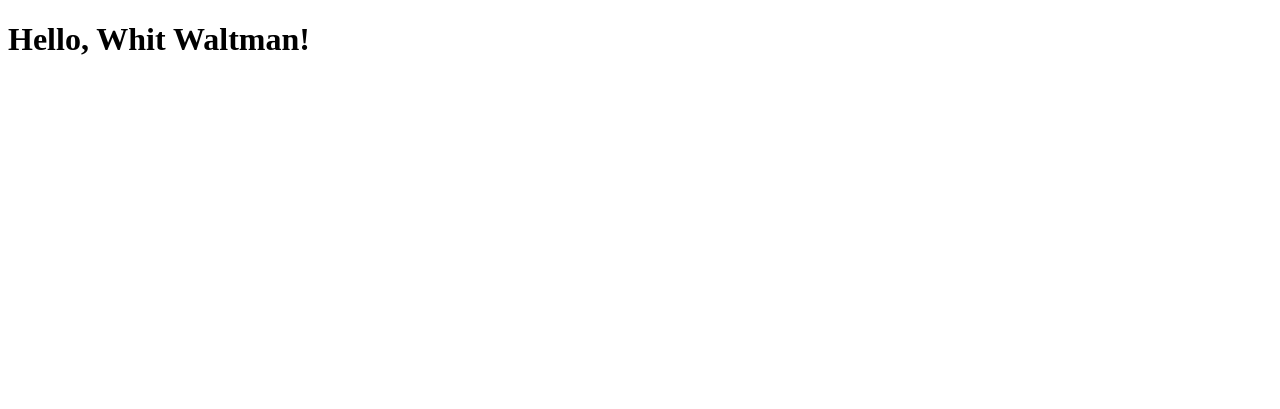
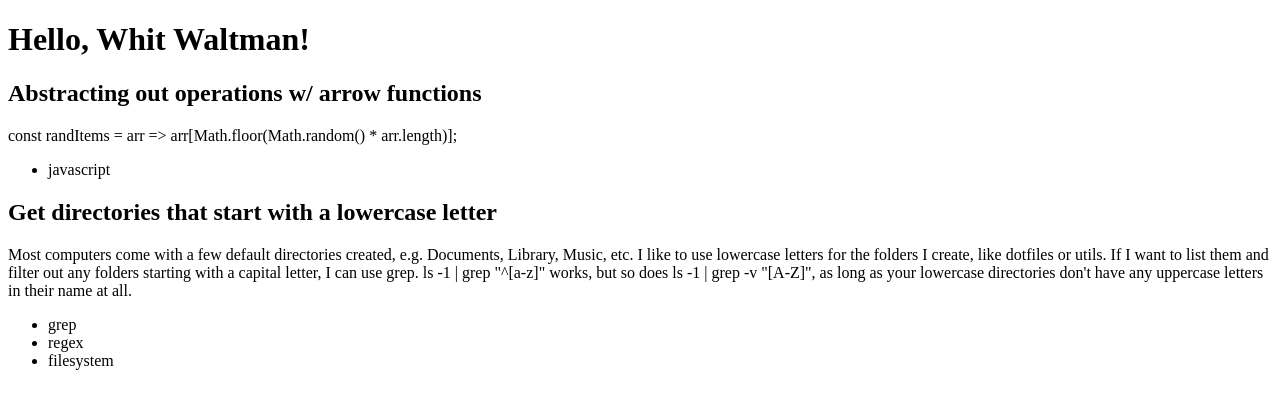
Before and after one commit to whitwaltman/codeblog, a Flask app: page / in a window 1280 px wide. Shown: the top 409 px of the page. Run offline with Flask 3, Linux system fonts and the light colour scheme.

Commit message:
add mock data object for content display

```diff
--- a/app/routes.py
+++ b/app/routes.py
@@ -5,4 +5,20 @@ from app import app
 @app.route('/index')
 def index():
     user = {'username': 'Whit Waltman'}
-    return render_template('index.html', title='codeblog', user=user)
+    posts = [
+        {
+            'title': 'Abstracting out operations w/ arrow functions',
+            'body': 'const randItems = arr => arr[Math.floor(Math.random() * arr.length)];',
+            'tags': ['javascript']
+        },
+        {
+            'title': 'Get directories that start with a lowercase letter',
+            'body': '''
+Most computers come with a few default directories created, e.g. Documents, Library, Music, etc. I like to use lowercase
+letters for the folders I create, like dotfiles or utils. If I want to list them and filter out any folders starting with a capital letter, I can use grep.
+ls -1 | grep "^[a-z]" works, but so does ls -1 | grep -v "[A-Z]", as long as your lowercase directories don't have any uppercase letters in their name at all.
+            ''',
+            'tags': ['grep', 'regex', 'filesystem']
+        }
+    ]
+    return render_template('index.html', title='codeblog', user=user, posts=posts)
--- a/app/templates/index.html
+++ b/app/templates/index.html
@@ -7,5 +7,16 @@
 </head>
 <body>
     <h1>Hello, {{ user.username }}!</h1>
+    {% for post in posts %}
+    <article>
+        <h2>{{ post.title }}</h2>
+        <p>{{ post.body }}</p>
+        <ul>
+        {% for tag in post.tags %}
+            <li>{{ tag }}</li>
+        {% endfor %}
+        </ul>
+    </article>
+    {% endfor %}
 </body>
 </html>
```
